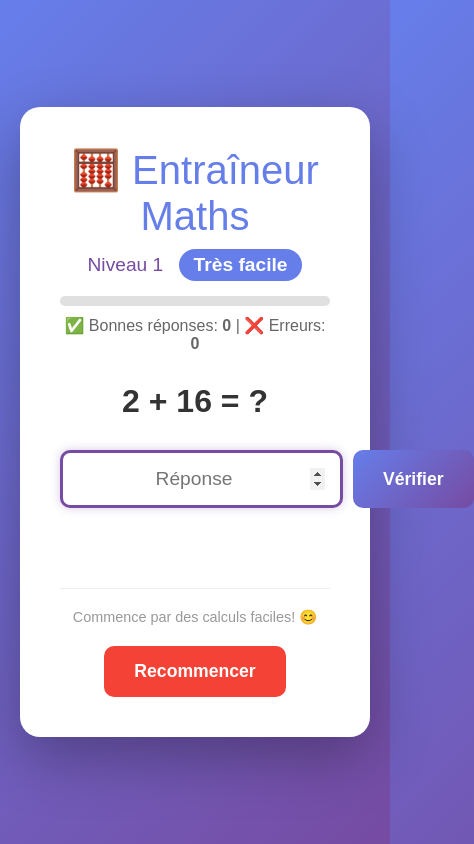
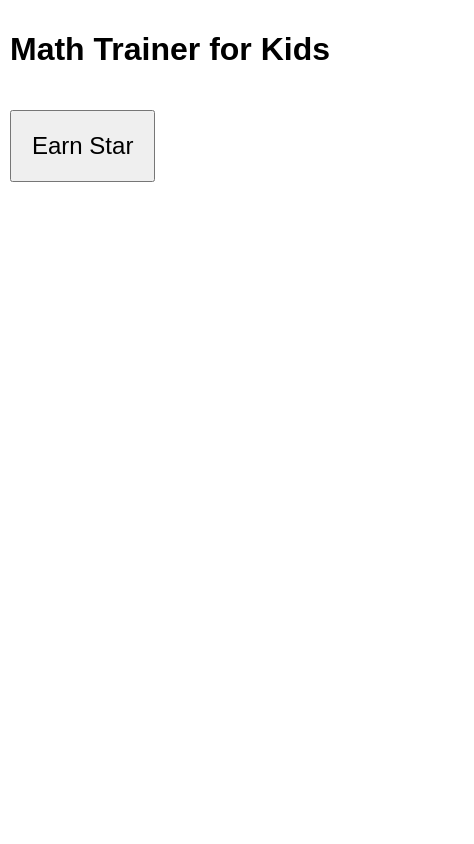
Before and after one commit to benvala-png/math-trainer-kids, a plain HTML site: page index.html in a window 390 px wide. Shown: the whole page, 474 px wide, since content can reach past the window. Drawn offline with Linux system fonts and the light colour scheme.

Commit message:
Updated index.html for mobile optimization and star reward system

```diff
--- a/index.html
+++ b/index.html
@@ -1,205 +1,72 @@
 <!DOCTYPE html>
-<html lang="fr">
+<html lang="en">
 <head>
     <meta charset="UTF-8">
     <meta name="viewport" content="width=device-width, initial-scale=1.0">
-    <title>Entraîneur Maths 🧮</title>
+    <title>Math Trainer Kids</title>
     <style>
-        * {
+        body {
+            font-family: Arial, sans-serif;
             margin: 0;
-            padding: 0;
-            box-sizing: border-box;
+            padding: 10px;
         }
-
-        body {
-            font-family: 'Arial', sans-serif;
-            background: linear-gradient(135deg, #667eea 0%, #764ba2 100%);
-            min-height: 100vh;
+        h1 {
+            font-size: 2.5em;
+        }
+        .stars-display {
             display: flex;
-            align-items: center;
             justify-content: center;
-            padding: 20px;
+            margin: 20px 0;
         }
-
-        .container {
-            background: white;
-            border-radius: 20px;
-            box-shadow: 0 20px 60px rgba(0, 0, 0, 0.3);
-            padding: 40px;
-            max-width: 500px;
-            width: 100%;
-            text-align: center;
+        .star {
+            font-size: 2em;
+            margin: 0 5px;
+            color: gold;
+            opacity: 0;
+            transform: translateY(-10px);
+            animation: appear 0.5s forwards;
         }
-
-        .header {
-            margin-bottom: 30px;
+        @keyframes appear {
+            from { opacity: 0; transform: translateY(-10px); }
+            to { opacity: 1; transform: translateY(0); }
         }
-
-        .title {
-            font-size: 2.5em;
-            color: #667eea;
-            margin-bottom: 10px;
-        }
-
-        .level-display {
-            font-size: 1.2em;
-            color: #764ba2;
-            margin-bottom: 15px;
-        }
-
-        .progress-bar {
-            width: 100%;
-            height: 10px;
-            background: #e0e0e0;
-            border-radius: 10px;
-            overflow: hidden;
-            margin-bottom: 10px;
-        }
-
-        .progress-fill {
-            height: 100%;
-            background: linear-gradient(90deg, #667eea 0%, #764ba2 100%);
-            width: 0%;
-            transition: width 0.3s ease;
-        }
-
-        .score {
-            font-size: 1em;
-            color: #666;
-            margin-bottom: 20px;
-        }
-
-        .question {
-            font-size: 2em;
-            color: #333;
-            margin: 30px 0;
-            font-weight: bold;
-        }
-
-        .input-group {
-            display: flex;
-            gap: 10px;
-            margin-bottom: 20px;
-        }
-
-        input[type="number"] {
-            flex: 1;
-            padding: 15px;
-            font-size: 1.2em;
-            border: 3px solid #667eea;
-            border-radius: 10px;
-            text-align: center;
-        }
-
-        input[type="number"]:focus {
-            outline: none;
-            border-color: #764ba2;
-            box-shadow: 0 0 10px rgba(118, 75, 162, 0.3);
-        }
-
-        button {
-            padding: 15px 30px;
-            font-size: 1.1em;
-            background: linear-gradient(135deg, #667eea 0%, #764ba2 100%);
-            color: white;
-            border: none;
-            border-radius: 10px;
-            cursor: pointer;
-            font-weight: bold;
-            transition: transform 0.2s, box-shadow 0.2s;
-        }
-
-        button:hover {
-            transform: translateY(-2px);
-            box-shadow: 0 10px 20px rgba(102, 126, 234, 0.3);
-        }
-
-        button:active {
-            transform: translateY(0);
-        }
-
-        .feedback {
-            font-size: 1.5em;
-            margin: 20px 0;
-            min-height: 40px;
-            font-weight: bold;
-        }
-
-        .feedback.correct {
-            color: #4caf50;
-        }
-
-        .feedback.incorrect {
-            color: #f44336;
-        }
-
-        .emoji-celebration {
-            font-size: 3em;
-            animation: bounce 0.6s ease-in-out;
-        }
-
-        @keyframes bounce {
-            0%, 100% { transform: translateY(0); }
-            50% { transform: translateY(-20px); }
-        }
-
-        .difficulty-info {
-            font-size: 0.9em;
-            color: #999;
-            margin-top: 20px;
-            padding-top: 20px;
-            border-top: 1px solid #eee;
-        }
-
-        .level-badge {
-            display: inline-block;
-            background: #667eea;
-            color: white;
-            padding: 5px 15px;
-            border-radius: 20px;
-            font-weight: bold;
-            margin-left: 10px;
-        }
-
-        .restart-btn {
-            background: #f44336;
-            margin-top: 20px;
+        @media (max-width: 600px) {
+            body {
+                padding: 10px;
+            }
+            h1 {
+                font-size: 2em;
+            }
+            .touch-target {
+                padding: 20px;
+                font-size: 1.5em;
+            }
         }
     </style>
 </head>
 <body>
-    <div class="container">
-        <div class="header">
-            <div class="title">🧮 Entraîneur Maths</div>
-            <div class="level-display">
-                Niveau <span id="level">1</span>
-                <span class="level-badge" id="difficulty"></span>
-            </div>
-            <div class="progress-bar">
-                <div class="progress-fill" id="progressFill"></div>
-            </div>
-            <div class="score">
-                ✅ Bonnes réponses: <strong id="correct">0</strong> |
-                ❌ Erreurs: <strong id="errors">0</strong>
-            </div>
-        </div>
+    <h1>Math Trainer for Kids</h1>
+    <div class="stars-display" id="starsDisplay"></div>
+    <button class="touch-target" onclick="earnStar()">Earn Star</button>
+    <script>
+        let stars = 0;
+        const starsDisplay = document.getElementById('starsDisplay');
 
-        <div class="question" id="question">12 + 5 = ?</div>
+        function earnStar() {
+            stars++;
+            updateStarsDisplay();
+        }
 
-        <div class="input-group">
-            <input type="number" id="answer" placeholder="Réponse" autofocus>
-            <button onclick="checkAnswer()">Vérifier</button>
-        </div>
-
-        <div class="feedback" id="feedback"></div>
-
-        <div class="difficulty-info">
-            <p id="difficultyText">Commence par des calculs faciles! 😊</p>
-        </div>
-
-        <button class="restart-btn" onclick="restartGame()">Recommencer</button>
-    </div>
-
-    <script src="app.js"></script>
+        function updateStarsDisplay() {
+            starsDisplay.innerHTML = '';
+            for (let i = 0; i < stars; i++) {
+                const star = document.createElement('span');
+                star.className = 'star';
+                star.innerHTML = '★';
+                star.style.animationDelay = `${i * 0.2}s`;
+                starsDisplay.appendChild(star);
+            }
+        }
+    </script>
 </body>
 </html>
```
